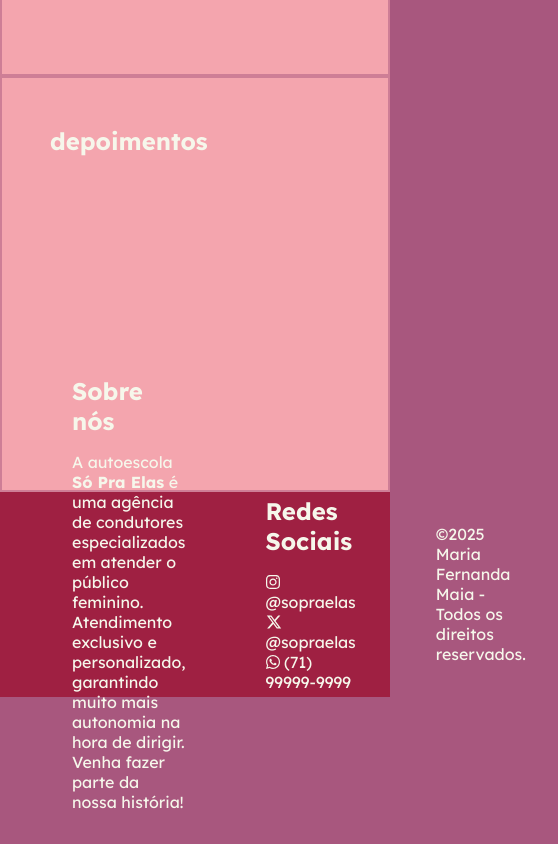
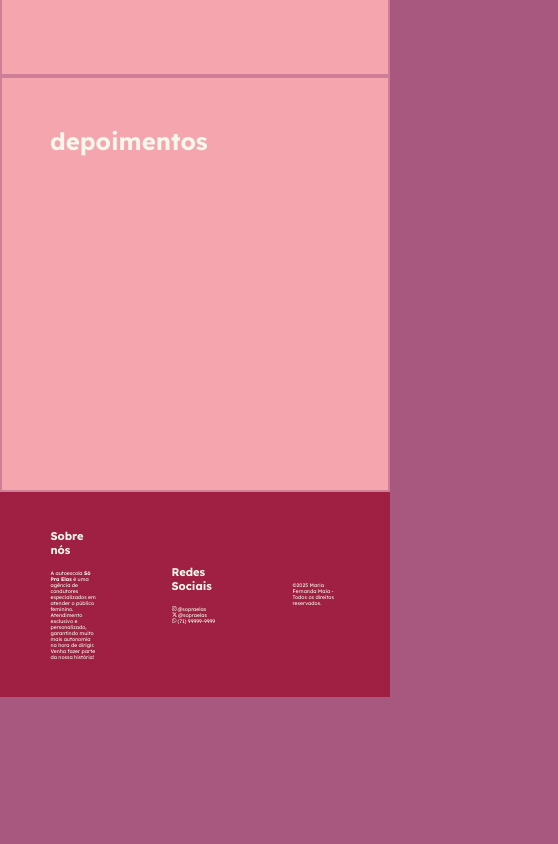
Before and after one commit to mafenandaup/so-pra-elas, a React (Vite) app in the folder spe-client/: page / in a window 390 px wide. Shown: the part 1172-2016 px from the top of the page, 558 px wide, since content can reach past the window. After the commit the page ends 1869 px from the top, so only its background shows below. Built offline with nearby package versions, Linux system fonts and the light colour scheme.

Commit message:
refactor: responsive styles contact

```diff
--- a/spe-client/src/styles/contact.css
+++ b/spe-client/src/styles/contact.css
@@ -32,6 +32,7 @@ html {
 .divisor {
     padding: 2rem;
     text-align: baseline;
+    width: 30%;
 
     && h2 {
         margin-bottom: 1rem;
@@ -39,8 +40,79 @@ html {
 }
 
 
-@media (max-width: 860) {
- h1{
- color: black;
- }
+@media (max-width: 1580px) {
+.divisor {
+
+    && h2 {
+    font-size: 1.2rem;
     }
+     && p {
+    font-size: 0.8rem;
+    }
+}
+}
+
+@media (max-width: 1040px) {
+.divisor {
+
+    && h2 {
+    font-size: 1rem;
+    }
+     && p {
+    font-size: 0.6rem;
+    }
+}
+}
+
+@media (max-width: 700px) {
+.divisor {
+
+    && h2 {
+    font-size: 0.9rem;
+    }
+     && p {
+    font-size: 0.5rem;
+    }
+}
+
+.contact-container {
+    gap: 0.5rem;
+    padding: 30px 20px;
+}
+}
+
+@media (max-width: 550px) {
+.divisor {
+
+    && h2 {
+    font-size: 0.7rem;
+    }
+     && p {
+    font-size: 0.4rem;
+    }
+}
+
+.contact-container {
+    gap: 0.5rem;
+    padding: 30px 10px;
+}
+}
+
+
+@media (max-width: 550px) {
+.divisor {
+
+    && h2 {
+         margin-bottom: 0.8rem;
+    font-size: 0.7rem;
+    }
+     && p {
+    font-size: 0.32rem;
+    }
+}
+
+.contact-container {
+    gap: 0.1rem;
+    padding: 30px 10px;
+}
+}
```
